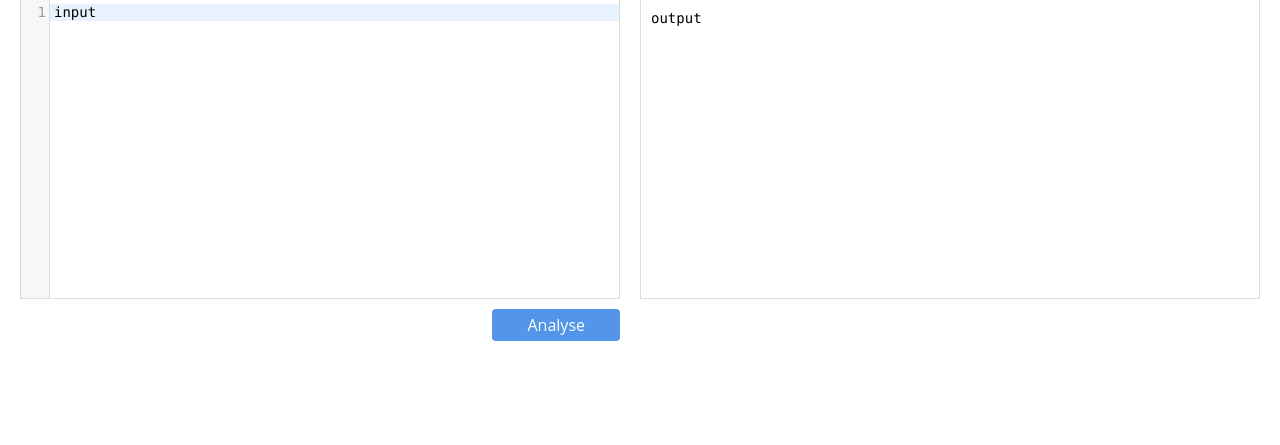
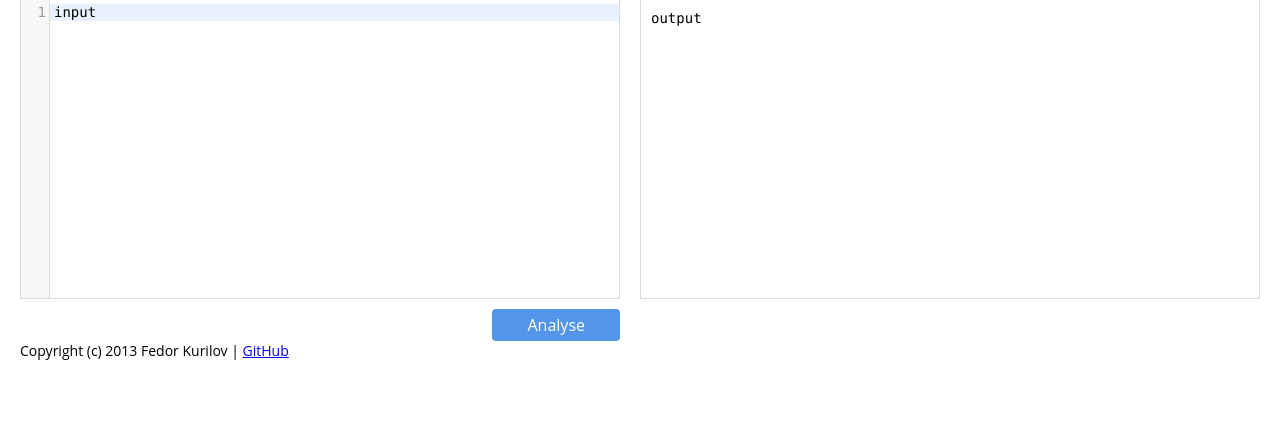
Before and after one commit to FedorKurilov/lexer, a PHP site: page / in a window 1280 px wide. Shown: the part 159-604 px from the top of the page. Run offline with PHP 8.4, Linux system fonts and the light colour scheme.

Commit message:
Update index.php

```diff
--- a/index.php
+++ b/index.php
@@ -54,6 +54,7 @@ if (isset($output)) {
                     </div>
                 </div>
             </div>
+            <p>Copyright (c) 2013 Fedor Kurilov | <a href="https://github.com/FedorKurilov/lexer">GitHub</a></p>
         </div>
     </body>
 </html>
```
